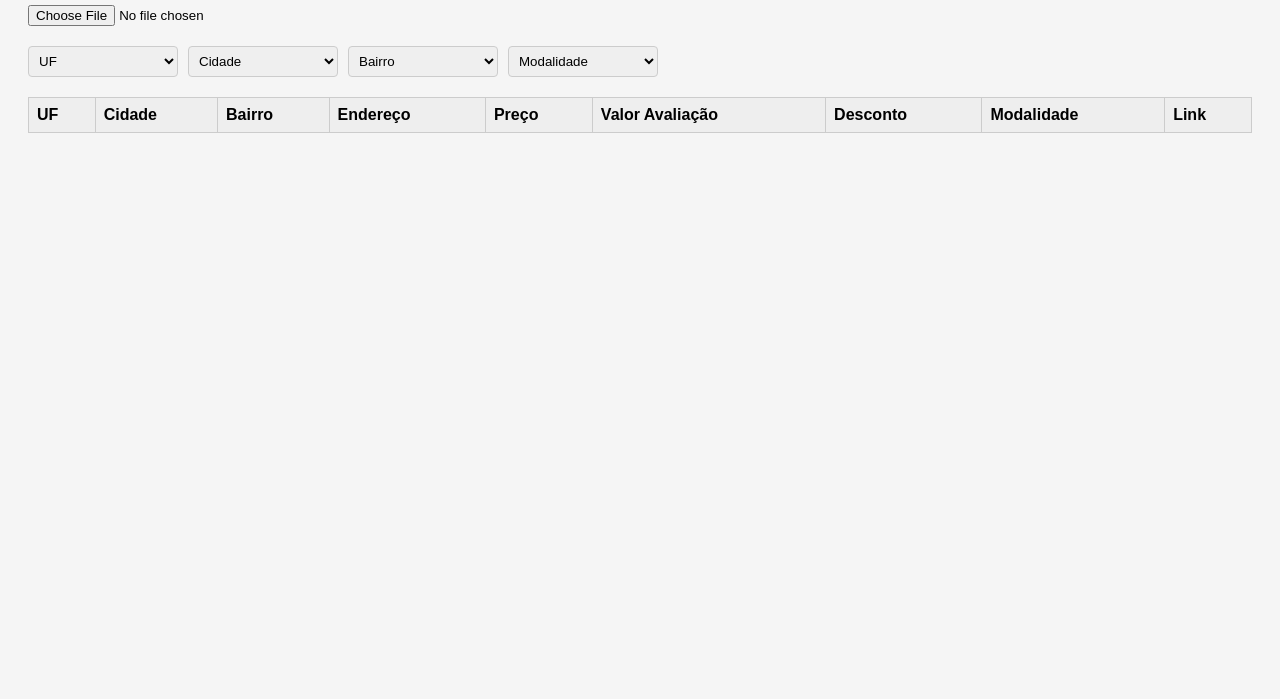
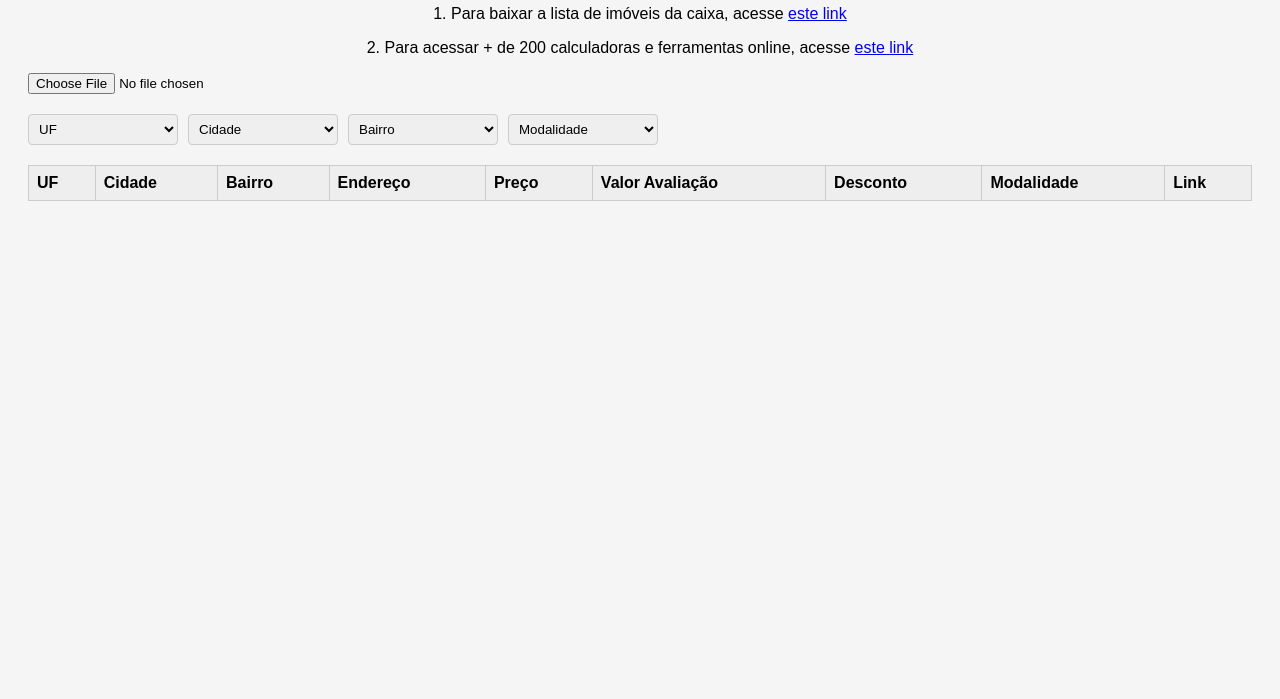
Before and after one commit to tvm-dev/real-estate-auctions, a plain HTML site: page index.html in a window 1280 px wide. Shown: the part 101-800 px from the top of the page. Drawn offline with Linux system fonts and the light colour scheme.

Commit message:
added 2 new links, cef and iControl

```diff
--- a/index.html
+++ b/index.html
@@ -46,6 +46,10 @@
       text-align: left;
     }
 
+    #link-cef {
+      text-align: center;
+    }
+
     th {
       background-color: #eee;
     }
@@ -59,6 +63,12 @@
 </head>
 <body>
   <h1>Imóveis da Caixa - Filtros</h1>
+  <p id="link-cef">1. Para baixar a lista de imóveis da caixa, acesse <a href="https://venda-imoveis.caixa.gov.br/sistema/download-lista.asp" target="_blank">este link</a> </p>
+
+
+  <p id="link-cef">2. Para acessar + de 200 calculadoras e ferramentas online, acesse <a href="https://icontrolweb.com.br/" target="_blank">este link</a> </p>
+
+
   <input type="file" id="csvFile" accept=".csv">
 
   <div class="filters">
```
